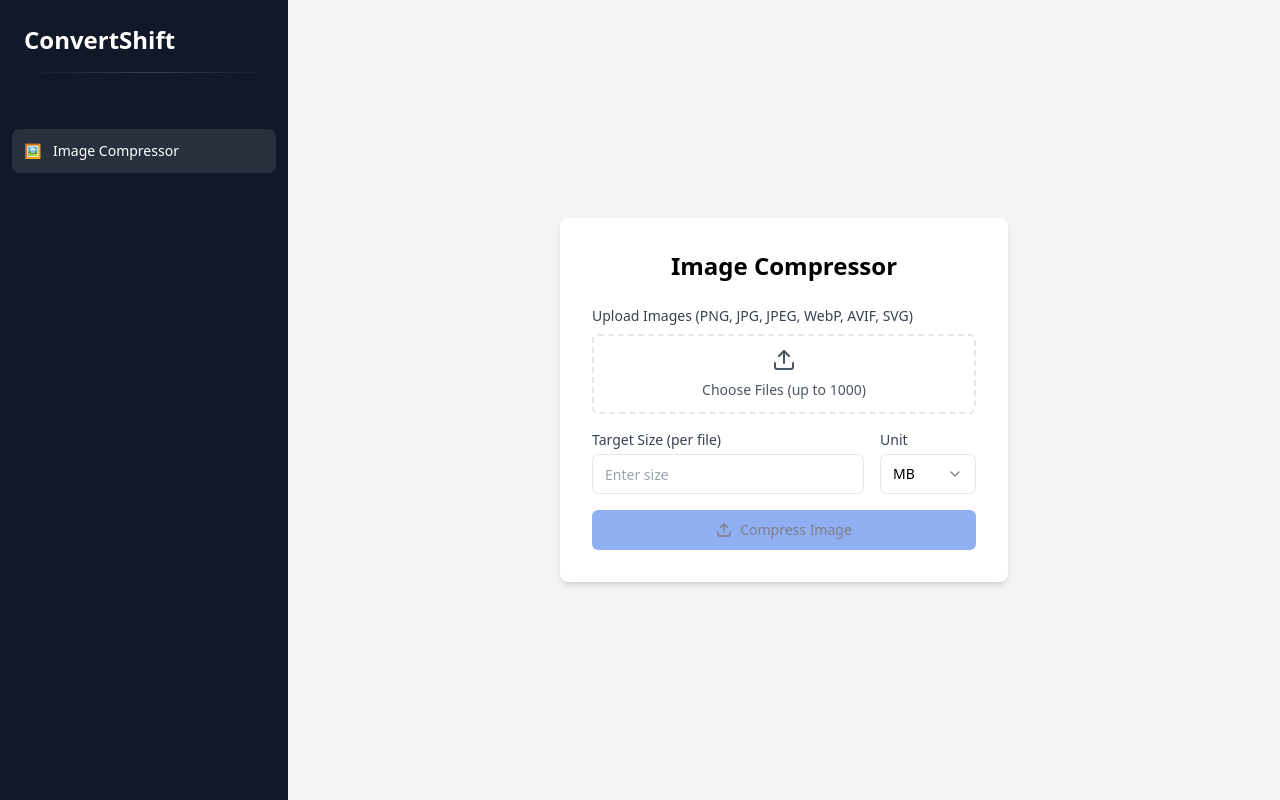
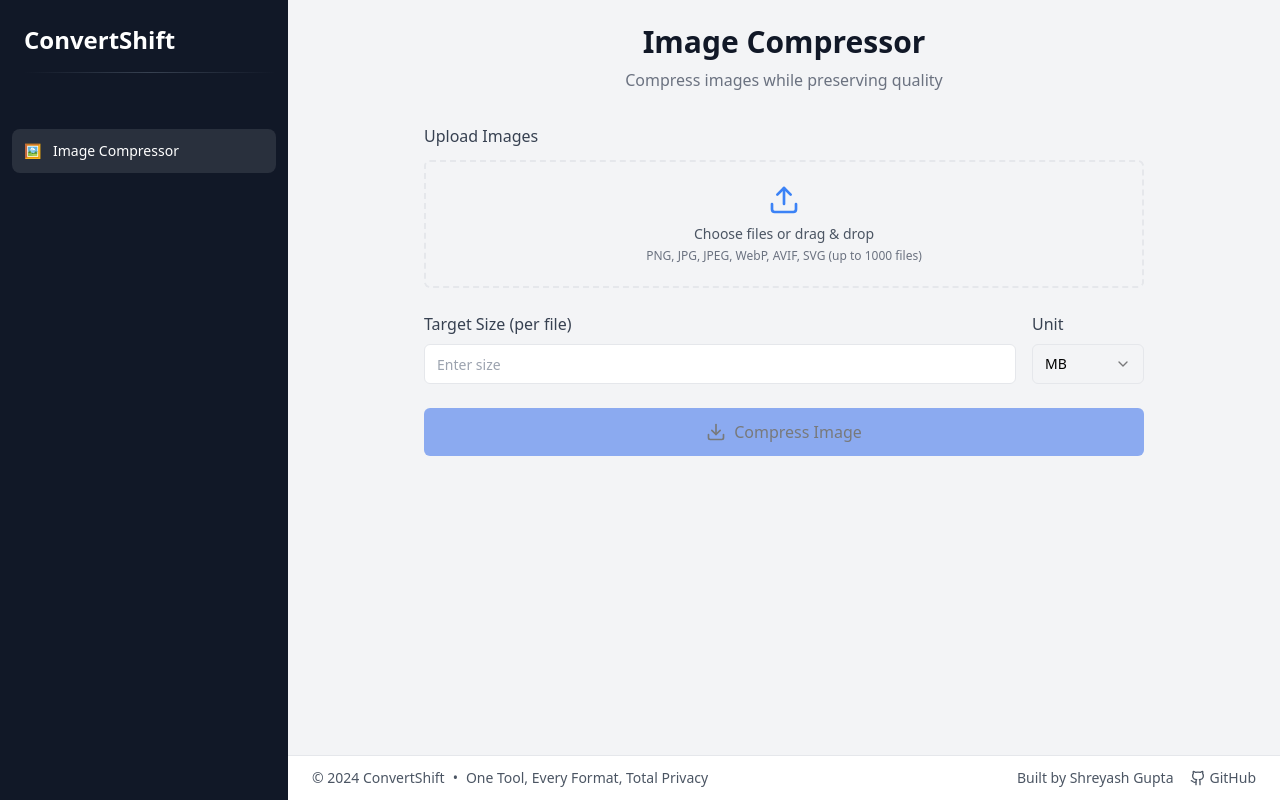
Before and after one commit to shreyashguptas/ConvertShift, a Next.js app in the folder frontend/: page /image-compressor in a window 1280 px wide. Built offline with nearby package versions, Linux system fonts and the light colour scheme.

Commit message:
Adding a footer and realigning the Image compressor page

```diff
--- a/frontend/app/globals.css
+++ b/frontend/app/globals.css
@@ -4,16 +4,10 @@
 
 :root {
   --foreground-rgb: 0, 0, 0;
-  --background-start-rgb: 214, 219, 220;
-  --background-end-rgb: 255, 255, 255;
+  --background: 243, 244, 246;
 }
 
 body {
   color: rgb(var(--foreground-rgb));
-  background: linear-gradient(
-    to bottom,
-    transparent,
-    rgb(var(--background-end-rgb))
-  )
-  rgb(var(--background-start-rgb));
+  background: rgb(var(--background));
 }
--- a/frontend/app/image-compressor/page.tsx
+++ b/frontend/app/image-compressor/page.tsx
@@ -6,7 +6,7 @@
 import { Button } from "@/components/ui/button"
 import { Input } from "@/components/ui/input"
 import { Label } from "@/components/ui/label"
-import { Download, Upload, FileIcon, X } from 'lucide-react'
+import { Download, Upload, FileIcon, X, CheckCircle, Package } from 'lucide-react'
 import JSZip from 'jszip'
 
 // Define supported formats and their MIME types
@@ -35,6 +35,7 @@
   const [sizeUnit, setSizeUnit] = useState<'MB' | 'KB'>('MB')
   const [isProcessing, setIsProcessing] = useState(false)
   const [progress, setProgress] = useState<number>(0)
+  const [results, setResults] = useState<CompressionResult[]>([])
   const fileInputRef = useRef<HTMLInputElement>(null)
 
   const handleFileChange = (event: React.ChangeEvent<HTMLInputElement>) => {
@@ -96,24 +97,23 @@
 
     try {
       setIsProcessing(true)
+      setResults([]) // Clear previous results
       const targetSize = Number(outputSize) * (sizeUnit === 'MB' ? 1024 * 1024 : 1024)
 
-      // Don't allow target size smaller than 100KB
       if (targetSize < 100 * 1024) {
         alert('Target size cannot be smaller than 100KB')
         setIsProcessing(false)
         return
       }
 
-      const results: CompressionResult[] = []
-      const zip = new JSZip()
+      const newResults: CompressionResult[] = []
 
       for (let i = 0; i < files.length; i++) {
         const file = files[i]
         try {
           const compressedBlob = await compressImage(file, targetSize)
 
-          results.push({
+          newResults.push({
             blob: compressedBlob,
             originalSize: file.size,
             compressedSize: compressedBlob.size,
@@ -127,7 +127,17 @@
         }
       }
 
-      // Create download
+      setResults(newResults)
+    } catch (error) {
+      console.error('Error compressing images:', error)
+      alert('Error compressing images. Please try again.')
+    } finally {
+      setIsProcessing(false)
+      setProgress(0)
+    }
+  }
+
+  const handleDownloadAll = async () => {
     if (results.length === 1) {
       // Single file download
       const url = URL.createObjectURL(results[0].blob)
@@ -140,6 +150,7 @@
       URL.revokeObjectURL(url)
     } else if (results.length > 1) {
       // Create zip file
+      const zip = new JSZip()
       results.forEach(result => {
         zip.file(`compressed-${result.fileName}`, result.blob)
       })
@@ -154,26 +165,17 @@
       document.body.removeChild(a)
       URL.revokeObjectURL(url)
     }
+  }
 
-      // Show compression results
-      const totalOriginalSize = results.reduce((sum, r) => sum + r.originalSize, 0)
-      const totalCompressedSize = results.reduce((sum, r) => sum + r.compressedSize, 0)
-      const avgCompressionRatio = (1 - (totalCompressedSize / totalOriginalSize)) * 100
-
-      alert(
-        `Compression complete!\n` +
-        `Files processed: ${results.length}\n` +
-        `Total original size: ${(totalOriginalSize / (1024 * 1024)).toFixed(2)} MB\n` +
-        `Total compressed size: ${(totalCompressedSize / (1024 * 1024)).toFixed(2)} MB\n` +
-        `Average compression ratio: ${avgCompressionRatio.toFixed(1)}%`
-      )
-    } catch (error) {
-      console.error('Error compressing images:', error)
-      alert('Error compressing images. Please try again.')
-    } finally {
-      setIsProcessing(false)
-      setProgress(0)
-    }
+  const handleDownloadSingle = (result: CompressionResult) => {
+    const url = URL.createObjectURL(result.blob)
+    const a = document.createElement('a')
+    a.href = url
+    a.download = `compressed-${result.fileName}`
+    document.body.appendChild(a)
+    a.click()
+    document.body.removeChild(a)
+    URL.revokeObjectURL(url)
   }
 
   const formatSize = (bytes: number) => {
@@ -184,24 +186,31 @@
   }
 
   return (
-    <div className="min-h-screen bg-gray-100 flex items-center justify-center p-4">
-      <div className="bg-white p-8 rounded-lg shadow-md w-full max-w-md">
-        <h1 className="text-2xl font-bold mb-6 text-center">Image Compressor</h1>
-        <div className="space-y-4">
+    <div className="flex flex-col items-center p-6 max-w-3xl mx-auto">
+      <div className="w-full space-y-8">
+        <div className="text-center space-y-2">
+          <h1 className="text-3xl font-bold text-gray-900">Image Compressor</h1>
+          <p className="text-gray-500">Compress images while preserving quality</p>
+        </div>
+
+        <div className="space-y-6">
           <div>
-            <Label htmlFor="file-upload" className="block text-sm font-medium text-gray-700 mb-2">
-              Upload Images (PNG, JPG, JPEG, WebP, AVIF, SVG)
+            <Label htmlFor="file-upload" className="text-base font-medium text-gray-700 mb-3 block">
+              Upload Images
             </Label>
             <div className="relative">
               <Button
                 onClick={() => fileInputRef.current?.click()}
                 variant="outline"
-                className="w-full border-dashed border-2 h-20 flex flex-col items-center justify-center space-y-2"
+                className="w-full border-2 border-dashed h-32 hover:border-blue-500 hover:bg-blue-50/50 transition-colors"
               >
-                <Upload className="h-6 w-6 text-gray-600" />
-                <span className="text-sm text-gray-600">
-                  Choose Files (up to {MAX_FILES})
-                </span>
+                <div className="flex flex-col items-center justify-center space-y-2">
+                  <Upload className="h-8 w-8 text-blue-500" />
+                  <div className="space-y-1 text-center">
+                    <p className="text-sm text-gray-600">Choose files or drag & drop</p>
+                    <p className="text-xs text-gray-500">PNG, JPG, JPEG, WebP, AVIF, SVG (up to {MAX_FILES} files)</p>
+                  </div>
+                </div>
               </Button>
               <Input
                 id="file-upload"
@@ -216,19 +225,29 @@
 
             {/* File List */}
             {files.length > 0 && (
-              <div className="mt-4 space-y-2">
-                <div className="text-sm font-medium text-gray-700">
+              <div className="mt-6">
+                <div className="flex items-center justify-between mb-3">
+                  <span className="text-sm font-medium text-gray-700">
                     Selected Files ({files.length})
+                  </span>
+                  <Button
+                    variant="ghost"
+                    size="sm"
+                    onClick={() => setFiles([])}
+                    className="text-gray-500 hover:text-gray-700"
+                  >
+                    Clear all
+                  </Button>
                 </div>
-                <div className="max-h-40 overflow-y-auto space-y-2">
+                <div className="max-h-48 overflow-y-auto rounded-lg border border-gray-200 divide-y">
                   {files.map((file, index) => (
-                    <div key={index} className="flex items-center justify-between bg-gray-50 p-2 rounded">
-                      <div className="flex items-center space-x-2">
-                        <FileIcon className="w-4 h-4 text-gray-500" />
-                        <span className="text-sm text-gray-600 truncate max-w-[200px]">
+                    <div key={index} className="flex items-center justify-between p-3 bg-white hover:bg-gray-50">
+                      <div className="flex items-center space-x-3">
+                        <FileIcon className="w-4 h-4 text-gray-400" />
+                        <span className="text-sm text-gray-600 truncate max-w-[300px]">
                           {file.name}
                         </span>
-                        <span className="text-xs text-gray-500">
+                        <span className="text-xs text-gray-400">
                           ({formatSize(file.size)})
                         </span>
                       </div>
@@ -236,7 +255,7 @@
                         variant="ghost"
                         size="sm"
                         onClick={() => removeFile(index)}
-                        className="h-6 w-6 p-0"
+                        className="text-gray-400 hover:text-gray-600"
                       >
                         <X className="h-4 w-4" />
                       </Button>
@@ -247,9 +266,9 @@
             )}
           </div>
 
-          <div className="flex gap-4">
+          <div className="flex gap-4 items-end">
             <div className="flex-1">
-              <Label htmlFor="output-size" className="block text-sm font-medium text-gray-700">
+              <Label htmlFor="output-size" className="text-base font-medium text-gray-700 mb-2 block">
                 Target Size (per file)
               </Label>
               <Input
@@ -266,16 +285,15 @@
                     setOutputSize(value)
                   }
                 }}
-                className="mt-1"
                 placeholder="Enter size"
               />
             </div>
-            <div className="w-24">
-              <Label htmlFor="size-unit" className="block text-sm font-medium text-gray-700">
+            <div className="w-28">
+              <Label htmlFor="size-unit" className="text-base font-medium text-gray-700 mb-2 block">
                 Unit
               </Label>
               <Select value={sizeUnit} onValueChange={(value: 'MB' | 'KB') => setSizeUnit(value)}>
-                <SelectTrigger id="size-unit" className="mt-1">
+                <SelectTrigger id="size-unit">
                   <SelectValue placeholder="Unit" />
                 </SelectTrigger>
                 <SelectContent>
@@ -288,7 +306,7 @@
 
           <Button
             onClick={handleConvert}
-            className="w-full bg-blue-600 hover:bg-blue-700"
+            className="w-full bg-blue-600 hover:bg-blue-700 h-12 text-base"
             disabled={!files.length || !outputSize || isProcessing}
           >
             {isProcessing ? (
@@ -296,18 +314,77 @@
                 <span>Compressing... {Math.round(progress)}%</span>
               </div>
             ) : (
-              <>
-                <Upload className="w-4 h-4 mr-2" />
-                Compress {files.length > 1 ? 'Images' : 'Image'}
-              </>
+              <div className="flex items-center space-x-2">
+                <Download className="w-5 h-5" />
+                <span>Compress {files.length > 1 ? 'Images' : 'Image'}</span>
+              </div>
             )}
           </Button>
 
           {files.some(file => file.type === 'image/svg+xml') && (
-            <p className="text-sm text-amber-600">
+            <div className="flex items-center space-x-2 text-amber-600 bg-amber-50 p-3 rounded-lg">
+              <span className="text-sm">
                 Note: SVG files are vector-based and may not benefit from traditional compression.
                 Consider using an SVG optimizer for better results.
-            </p>
+              </span>
+            </div>
+          )}
+
+          {/* Results Section */}
+          {results.length > 0 && (
+            <div className="mt-8 space-y-4">
+              <div className="flex items-center justify-between">
+                <h2 className="text-lg font-semibold text-gray-900">Compression Results</h2>
+                <div className="flex items-center gap-4">
+                  <div className="text-sm text-gray-500">
+                    Total Files: {results.length}
+                  </div>
+                  {results.length > 1 && (
+                    <Button
+                      variant="outline"
+                      size="sm"
+                      onClick={handleDownloadAll}
+                      className="flex items-center gap-2"
+                    >
+                      <Package className="h-4 w-4" />
+                      <span>Download All (ZIP)</span>
+                    </Button>
+                  )}
+                </div>
+              </div>
+              <div className="space-y-3">
+                {results.map((result, index) => (
+                  <div key={index} className="bg-white rounded-lg border border-gray-200 p-4">
+                    <div className="flex items-start justify-between">
+                      <div className="space-y-1">
+                        <div className="flex items-center space-x-2">
+                          <CheckCircle className="h-5 w-5 text-green-500" />
+                          <span className="font-medium text-gray-900">{result.fileName}</span>
+                        </div>
+                        <div className="grid grid-cols-2 gap-4 text-sm text-gray-500">
+                          <div>Original Size: {formatSize(result.originalSize)}</div>
+                          <div>Compressed Size: {formatSize(result.compressedSize)}</div>
+                          <div className="text-green-600">
+                            Saved: {formatSize(result.originalSize - result.compressedSize)}
+                          </div>
+                          <div className="text-blue-600">
+                            Reduction: {result.compressionRatio.toFixed(1)}%
+                          </div>
+                        </div>
+                      </div>
+                      <Button
+                        variant="ghost"
+                        size="sm"
+                        className="text-gray-400 hover:text-gray-600"
+                        onClick={() => handleDownloadSingle(result)}
+                      >
+                        <Download className="h-4 w-4" />
+                      </Button>
+                    </div>
+                  </div>
+                ))}
+              </div>
+            </div>
           )}
         </div>
       </div>
--- a/frontend/app/layout.tsx
+++ b/frontend/app/layout.tsx
@@ -1,10 +1,11 @@
 import { Analytics } from '@/components/analytics';
 import { Sidebar } from '@/components/layout/sidebar';
+import { Footer } from '@/components/layout/footer';
 import type { Metadata } from 'next';
 import './globals.css';
 
 export const metadata: Metadata = {
-  title: 'File Converter',
+  title: 'ConvertShift',
   description: 'Convert your files between different formats easily and securely in your browser',
   icons: {
     icon: [
@@ -41,22 +42,20 @@
   children: React.ReactNode;
 }) {
   return (
-    <html lang="en">
-      <head>
-        <link rel="icon" href="/images/favicon.ico" sizes="32x32" />
-        <link rel="icon" href="/images/favicon-32x32.png" sizes="32x32" type="image/png" />
-        <link rel="icon" href="/images/favicon-16x16.png" sizes="16x16" type="image/png" />
-        <link rel="apple-touch-icon" href="/images/apple-touch-icon.png" sizes="180x180" />
-        <link rel="manifest" href="/site.webmanifest" />
-      </head>
-      <body className="font-sans antialiased">
-        <div className="relative h-screen">
+    <html lang="en" className="h-full">
+      <body className="font-sans antialiased h-full">
+        <div className="h-full flex">
           <div className="hidden h-full md:flex md:w-72 md:flex-col md:fixed md:inset-y-0 z-[80]">
             <Sidebar />
           </div>
-          <main className="md:pl-72">
-            {children}
-          </main>
+          <div className="flex-1 flex flex-col md:pl-72">
+            <main className="flex-1 flex flex-col h-full">
+              <div className="flex-1 overflow-auto">
+                {children}
+              </div>
+              <Footer />
+            </main>
+          </div>
         </div>
         <Analytics />
       </body>
--- /dev/null
+++ b/frontend/components/layout/footer.tsx
@@ -0,0 +1,29 @@
+'use client'
+
+import { Github } from 'lucide-react'
+import Link from 'next/link'
+
+export function Footer() {
+  return (
+    <footer className="w-full border-t border-gray-200 bg-white py-3 px-4 md:px-6">
+      <div className="flex flex-col sm:flex-row justify-between items-center text-sm text-gray-600 gap-3">
+        <div className="flex items-center gap-2 text-center sm:text-left">
+          <span>© {new Date().getFullYear()} ConvertShift</span>
+          <span className="hidden sm:inline">•</span>
+          <span className="hidden sm:inline">One Tool, Every Format, Total Privacy</span>
+        </div>
+        <div className="flex items-center gap-4">
+          <span>Built by Shreyash Gupta</span>
+          <Link
+            href="https://github.com/shreyashgupta/file-converter"
+            target="_blank"
+            className="flex items-center gap-1 hover:text-gray-900 transition-colors"
+          >
+            <Github className="h-4 w-4" />
+            <span>GitHub</span>
+          </Link>
+        </div>
+      </div>
+    </footer>
+  )
+}
```
Also changed, not shown: frontend/app/page.tsx (+1 -12 lines). Lines whose indentation alone changed are shown as unchanged.
